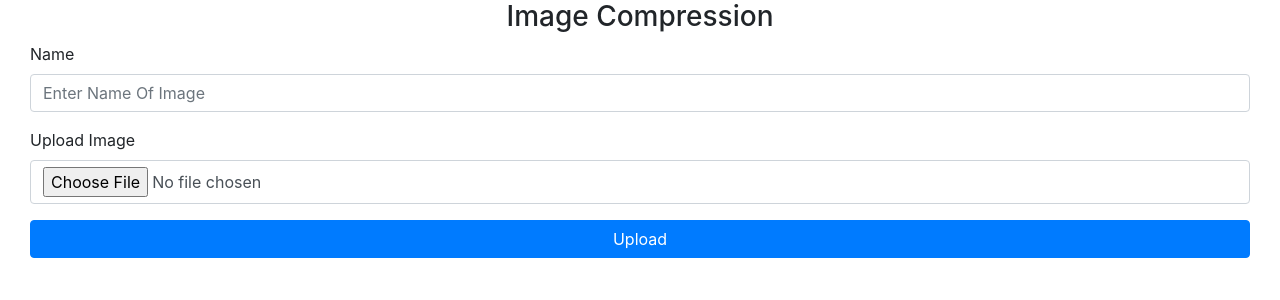
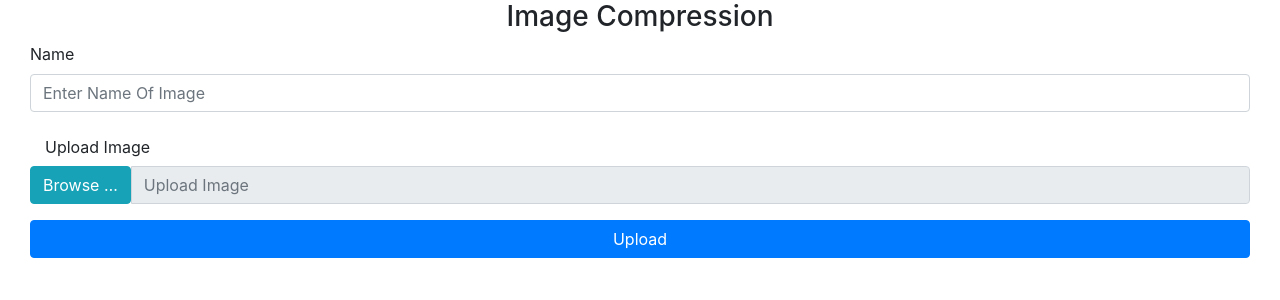
Before and after one commit to miyanda2/image-reduction, a Django app: page / in a window 1280 px wide. Shown: the part 56-356 px from the top of the page. Run offline with Django 3.2, Linux system fonts and the light colour scheme; some libraries are stand-ins or nearby versions.

Commit message:
changed the ui

```diff
--- a/compression/templates/base.html
+++ b/compression/templates/base.html
@@ -44,5 +44,7 @@
     <script src="{% static 'js/jquery.min.js'%}"></script>
     <script src="{% static 'js/popper.min.js'%}"></script>
      <script src="{% static 'js/bootstrap.min.js' %}"></script>
+     {% block scripts %}
+     {% endblock %}
 </body>
 </html>
--- a/compression/templates/compression/upload.html
+++ b/compression/templates/compression/upload.html
@@ -7,31 +7,49 @@
 
                 <form class="col-12"  method="POST" enctype="multipart/form-data">
                     {% csrf_token %}
+
+
+
                   <div class="form-group">
                     <label for="formGroupExampleInput">Name</label>
                     {{form.name}}
                   </div>
                   <div class="form-group">
+                    <label for="lgFormGroupInput" class="col-sm-2 col-form-label">Upload Image</label>
+                    <div class="form-group">
+                        <div class="input-group">
+                            <input type="file" name="uploadedImage" class="file" style="display: none">
+
+                             <!-- {{form.uploadedImage}} -->
+
+                            <span class="input-group-btn">
+                                <button class="browse btn btn-info input-lg" type="button">Browse &hellip;</button>
+                            </span>
+                            <span class="input-group-addon"><i class="glyphicon glyphicon-picture"></i></span>
+                            <input type="text" class="form-control input-lg" readonly="" placeholder="Upload Image">
+                        </div>
+                    </div>
+                  </div>
+                  <!-- <div class="form-group">
                     <label for="formGroupExampleInput2">Upload Image</label>
                     {{form.uploadedImage}}
-                  </div>
+                  </div> -->
                   <button type="submit" class="btn btn-primary btn-block">Upload</button>
                 </form>
               </div>
 
+
 {% endblock %}
 
-<div class="container h-100">
-        <div class="row h-100 justify-content-center align-items-center">
-          <form class="col-12">
-            <div class="form-group">
-              <label for="formGroupExampleInput">Example label</label>
-              <input type="text" class="form-control" id="formGroupExampleInput" placeholder="Example input">
-            </div>
-            <div class="form-group">
-              <label for="formGroupExampleInput2">Another label</label>
-              <input type="text" class="form-control" id="formGroupExampleInput2" placeholder="Another input">
-            </div>
-          </form>
-        </div>
-      </div>
+
+{% block scripts %}
+<script>
+  $(document).on('click', '.browse', function(){
+      var file = $(this).parent().parent().find('.file');
+      file.trigger('click');
+  });
+  $(document).on('change','.file', function(){
+      $(this).parent().find('.form-control').val($(this).val().replace(/C:\\fakepath\\/i, ''));
+  });
+</script>
+{%endblock %}
```
Also changed, not shown: media/Upload/female_shirt_1.jpg (added).
